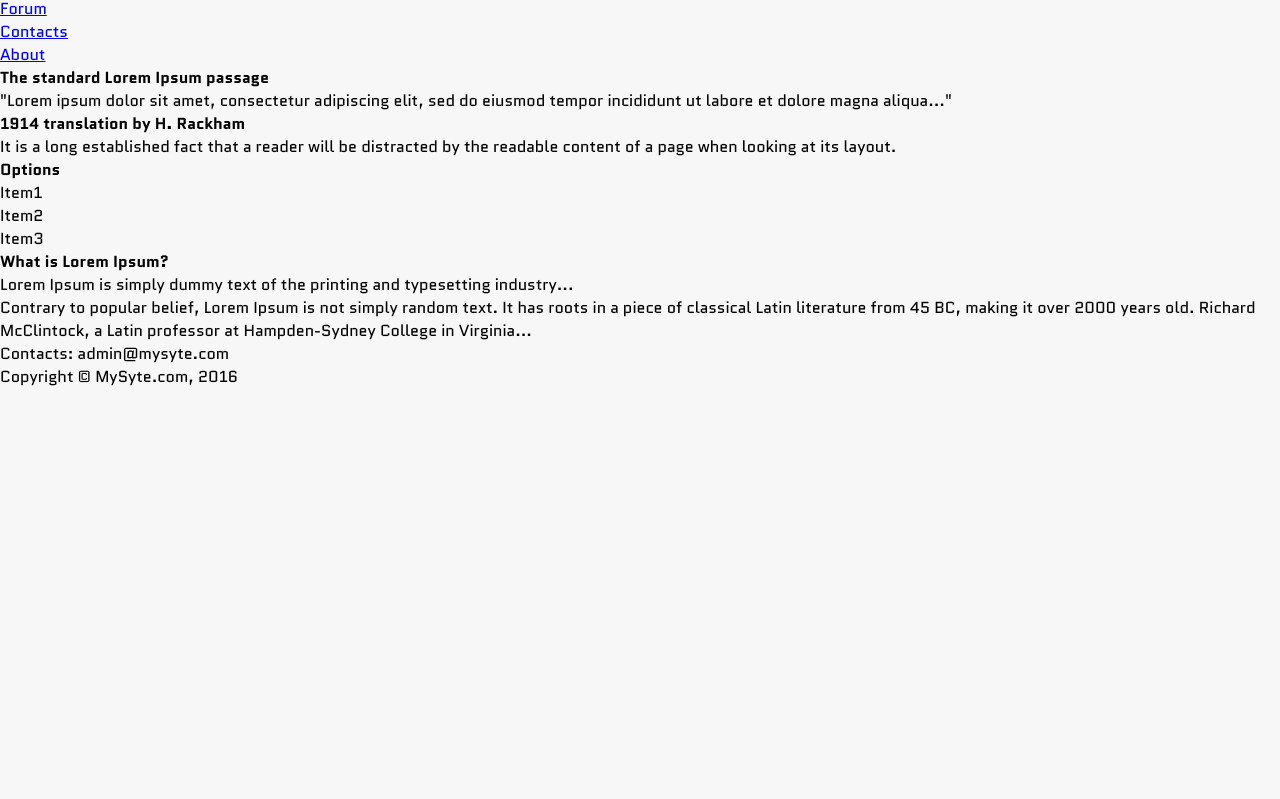
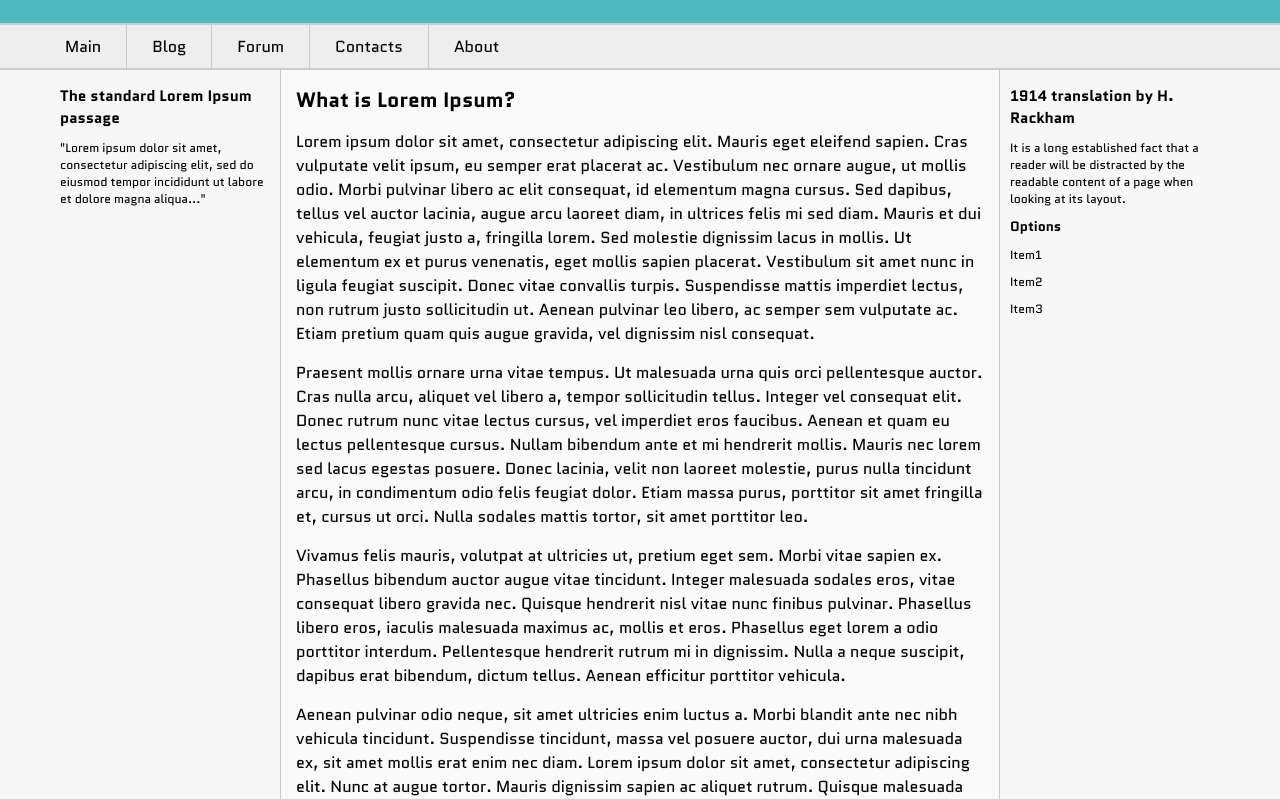
Before and after one commit to msemerni/HTMLsite_Div, a plain HTML site: page index.html in a window 1280 px wide. Shown: the part 72-871 px from the top of the page. Before the commit the page ends 800 px from the top, so only its background shows below. Drawn offline with Linux system fonts and the light colour scheme.

Commit message:
12.07.21_1

```diff
--- a/css/styles.css
+++ b/css/styles.css
@@ -33,6 +33,107 @@ html, body, div, span, h1, h2, h3, h4, h5, h6, p, a, ul, li {
     font-style: italic;
 }
 body {
-    font-family: Quantico;
+    font-family: Quantico, Verdana, Arial, sans-serif;
     background-color: #f7f7f7;
 }
+#header{
+    background-color: #4fb9c0;
+}
+#header h1 {
+    font-size: 24px;
+    text-transform: uppercase;
+    font-weight: bold;
+    padding: 30px 30px 30px 10px;
+    clear: both;
+}
+#nav {
+    background-color: #eee;
+    border-top: 2px solid #ccc;
+    border-bottom: 2px solid #ccc;
+}
+#nav li {
+    float: left;
+    list-style: none;
+}
+#nav a {
+    display: block;
+    color: black;
+    padding: 10px 25px;
+    text-decoration: none;
+    border-right: 1px solid #ccc;
+}
+#nav li:last-child a {
+    border-right: none;
+}
+#nav a:hover {
+    font-weight: bold;
+    color: #4fb9c0;
+}
+#nav:after {
+    content: " ";
+    display: table;
+    clear: both;
+}
+.wrapper{
+    background-color: #f7f7f7;
+}
+.aside h2 {
+    font-size: 0.95em;
+    margin-top: 15px;
+}
+.aside h3 {
+    font-size: 0.85em;
+    margin-top: 10px;
+}
+.aside p, .aside li {
+    font-size: .75em;
+    margin-top: 10px;
+}
+.aside li{
+    list-style-type: none;
+}
+#sidebar1 {
+    float: left;
+    width: 20%;
+    padding: 0 10px 0 20px;
+}
+#sidebar2 {
+    float: right;
+    width: 20%;
+    padding: 0 20px 0 10px;
+}
+#article{
+    background-color: #fafafa;
+    border-left: 1px solid #ccc;
+    border-right: 1px solid #ccc;
+    margin-left: 20%;
+    margin-right: 20%;
+    padding: 15px;
+    width: 60%;
+}
+#article:after{
+    content: " ";
+    display:table;
+    clear:both;
+}
+#article h2{
+    font-size: 1.3em;
+    margin-bottom:15px;
+}
+#article p{
+    line-height: 150%;
+    margin-bottom: 15px;
+}
+#footer{
+    border-top: 1px solid #ccc;
+    font-size: .8em;
+    text-align: center;
+    padding: 10px 10px 30px 10px;
+}
+#nav ul, #header h1, .wrapper, #footer p {
+    max-width: 1200px;
+    margin: 0 auto;
+}
+.wrapper, #nav, #header, #footer{
+    min-width: 768px;
+}
--- a/index.html
+++ b/index.html
@@ -41,10 +41,11 @@
         </div>
         <div id="article">
             <h2>What is Lorem Ipsum?</h2>
-            <p>Lorem Ipsum is simply dummy text of the printing and typesetting industry...</p>
-            <p>Contrary to popular belief, Lorem Ipsum is not simply random text. It has roots in a piece of
-                classical Latin literature from 45 BC, making it over 2000 years old. Richard McClintock,
-                a Latin professor at Hampden-Sydney College in Virginia...</p>
+            <p>Lorem ipsum dolor sit amet, consectetur adipiscing elit. Mauris eget eleifend sapien. Cras vulputate velit ipsum, eu semper erat placerat ac. Vestibulum nec ornare augue, ut mollis odio. Morbi pulvinar libero ac elit consequat, id elementum magna cursus. Sed dapibus, tellus vel auctor lacinia, augue arcu laoreet diam, in ultrices felis mi sed diam. Mauris et dui vehicula, feugiat justo a, fringilla lorem. Sed molestie dignissim lacus in mollis. Ut elementum ex et purus venenatis, eget mollis sapien placerat. Vestibulum sit amet nunc in ligula feugiat suscipit. Donec vitae convallis turpis. Suspendisse mattis imperdiet lectus, non rutrum justo sollicitudin ut. Aenean pulvinar leo libero, ac semper sem vulputate ac. Etiam pretium quam quis augue gravida, vel dignissim nisl consequat.</p>
+            <p>Praesent mollis ornare urna vitae tempus. Ut malesuada urna quis orci pellentesque auctor. Cras nulla arcu, aliquet vel libero a, tempor sollicitudin tellus. Integer vel consequat elit. Donec rutrum nunc vitae lectus cursus, vel imperdiet eros faucibus. Aenean et quam eu lectus pellentesque cursus. Nullam bibendum ante et mi hendrerit mollis. Mauris nec lorem sed lacus egestas posuere. Donec lacinia, velit non laoreet molestie, purus nulla tincidunt arcu, in condimentum odio felis feugiat dolor. Etiam massa purus, porttitor sit amet fringilla et, cursus ut orci. Nulla sodales mattis tortor, sit amet porttitor leo.</p>
+            <p>Vivamus felis mauris, volutpat at ultricies ut, pretium eget sem. Morbi vitae sapien ex. Phasellus bibendum auctor augue vitae tincidunt. Integer malesuada sodales eros, vitae consequat libero gravida nec. Quisque hendrerit nisl vitae nunc finibus pulvinar. Phasellus libero eros, iaculis malesuada maximus ac, mollis et eros. Phasellus eget lorem a odio porttitor interdum. Pellentesque hendrerit rutrum mi in dignissim. Nulla a neque suscipit, dapibus erat bibendum, dictum tellus. Aenean efficitur porttitor vehicula.</p>
+            <p>Aenean pulvinar odio neque, sit amet ultricies enim luctus a. Morbi blandit ante nec nibh vehicula tincidunt. Suspendisse tincidunt, massa vel posuere auctor, dui urna malesuada ex, sit amet mollis erat enim nec diam. Lorem ipsum dolor sit amet, consectetur adipiscing elit. Nunc at augue tortor. Mauris dignissim sapien ac aliquet rutrum. Quisque malesuada lacus non laoreet blandit. Fusce auctor in lectus id vehicula. Lorem ipsum dolor sit amet, consectetur adipiscing elit. Vivamus at orci aliquam, vehicula libero vitae, volutpat elit. Duis malesuada feugiat dolor, sit amet pellentesque turpis rutrum eu. Sed in lobortis lacus, dapibus commodo orci. Fusce vehicula mollis odio vitae posuere. Duis auctor risus eget iaculis porta. Sed non justo laoreet, ornare massa et, molestie ante.</p>
+            <p>Pellentesque non eros urna. Suspendisse quis elementum nisi. Nulla facilisi. Aliquam convallis, sem vitae rhoncus egestas, nibh sapien gravida lectus, in elementum lectus nisi quis ex. Integer semper eu arcu non maximus. Vestibulum luctus, risus in ultricies condimentum, ante ex posuere tellus, ut consectetur purus lectus sit amet urna. Aliquam erat volutpat. Nullam laoreet metus et leo ultricies, in rutrum felis placerat. Vestibulum pharetra convallis nibh at egestas. Duis sed ligula tortor. Aliquam in sapien arcu. Nam lobortis neque ullamcorper sem fermentum suscipit sed sed nunc. Duis diam leo, sodales eu ornare fermentum, vulputate sed mi. Nunc eros dui, porttitor ac diam non, laoreet semper purus. Cras tempus tellus vitae fermentum blandit.</p>
         </div>
     </div>
 
```
